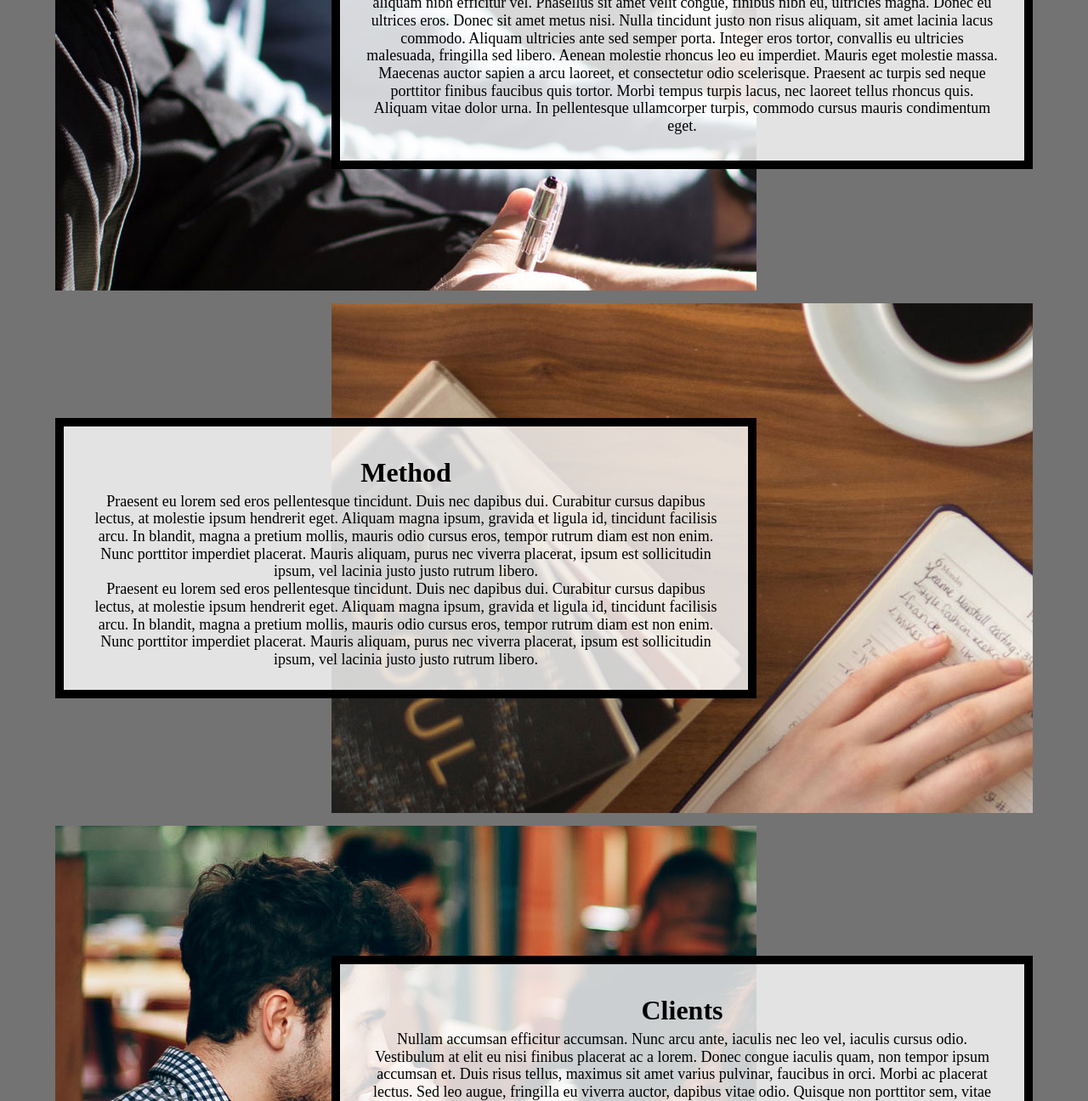
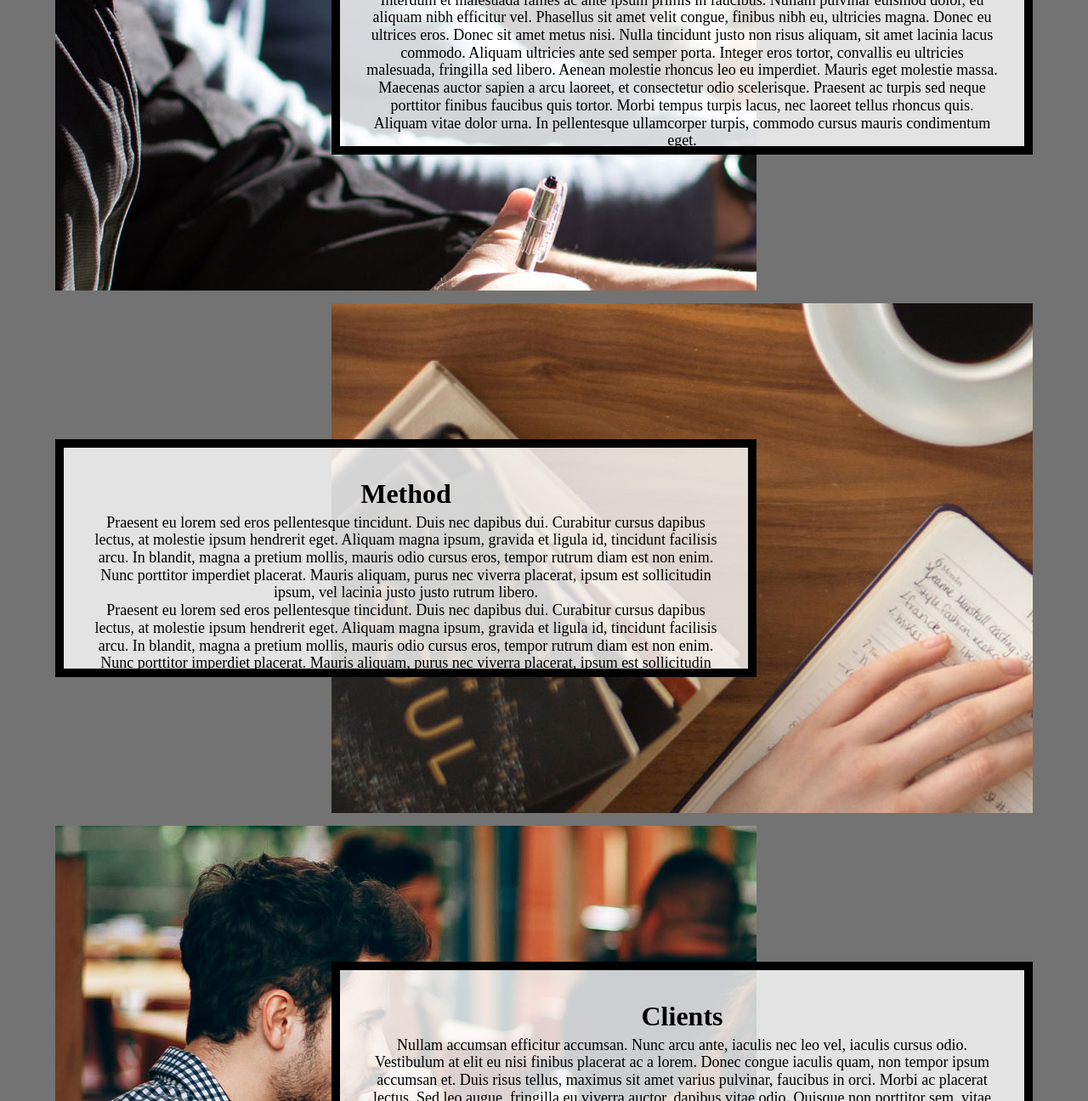
Before and after one commit to bcaballo04/hw3_2024, a plain HTML site: page index.html in a window 1280 px wide. Shown: the part 754-2050 px from the top of the page at 85% size. Drawn offline with Linux system fonts and the light colour scheme.

Commit message:
Add files via upload

```diff
--- a/index.html
+++ b/index.html
@@ -30,7 +30,7 @@
         <img src="images/about.jpg" alt="">
       </div>
 
-      <div class="about text-block">
+      <div class="about text-block" style="height: 200px; overflow-y: auto" tabindex="0">
         <h2>About</h2>
         <p>Interdum et malesuada fames ac ante ipsum primis in faucibus. Nullam pulvinar euismod dolor, eu aliquam nibh efficitur vel. Phasellus sit amet velit congue, finibus nibh eu, ultricies magna. Donec eu ultrices eros. Donec sit amet metus nisi. Nulla tincidunt justo non risus aliquam, sit amet lacinia lacus commodo. Aliquam ultricies ante sed semper porta. Integer eros tortor, convallis eu ultricies malesuada, fringilla sed libero. Aenean molestie rhoncus leo eu imperdiet. Mauris eget molestie massa. Maecenas auctor sapien a arcu laoreet, et consectetur odio scelerisque. Praesent ac turpis sed neque porttitor finibus faucibus quis tortor. Morbi tempus turpis lacus, nec laoreet tellus rhoncus quis. Aliquam vitae dolor urna. In pellentesque ullamcorper turpis, commodo cursus mauris condimentum eget.</p>
       </div>
@@ -39,7 +39,7 @@
         <img src="images/method.jpg" alt="">
       </div>
 
-      <div class="method text-block">
+      <div class="method text-block" style="height: 200px; overflow-y: auto" tabindex="0">
         <h2>Method</h2>
         <p>Praesent eu lorem sed eros pellentesque tincidunt. Duis nec dapibus dui. Curabitur cursus dapibus lectus, at molestie ipsum hendrerit eget. Aliquam magna ipsum, gravida et ligula id, tincidunt facilisis arcu. In blandit, magna a pretium mollis, mauris odio cursus eros, tempor rutrum diam est non enim. Nunc porttitor imperdiet placerat. Mauris aliquam, purus nec viverra placerat, ipsum est sollicitudin ipsum, vel lacinia justo justo rutrum libero.</p>
         <p>Praesent eu lorem sed eros pellentesque tincidunt. Duis nec dapibus dui. Curabitur cursus dapibus lectus, at molestie ipsum hendrerit eget. Aliquam magna ipsum, gravida et ligula id, tincidunt facilisis arcu. In blandit, magna a pretium mollis, mauris odio cursus eros, tempor rutrum diam est non enim. Nunc porttitor imperdiet placerat. Mauris aliquam, purus nec viverra placerat, ipsum est sollicitudin ipsum, vel lacinia justo justo rutrum libero.</p>
@@ -49,7 +49,7 @@
         <img src="images/clients.jpg" alt="">
       </div>
 
-      <div class="clients text-block">
+      <div class="clients text-block" style="height: 200px; overflow-y: auto" tabindex="0">
         <h2>Clients</h2>
         <p>Nullam accumsan efficitur accumsan. Nunc arcu ante, iaculis nec leo vel, iaculis cursus odio. Vestibulum at elit eu nisi finibus placerat ac a lorem. Donec congue iaculis quam, non tempor ipsum accumsan et. Duis risus tellus, maximus sit amet varius pulvinar, faucibus in orci. Morbi ac placerat lectus. Sed leo augue, fringilla eu viverra auctor, dapibus vitae odio. Quisque non porttitor sem, vitae dictum tortor. Maecenas interdum sollicitudin mattis. Pellentesque accumsan elit eget placerat finibus. Phasellus eget elit quis est mattis porta non non metus. Pellentesque lacus dui, tempor ac elit at, convallis ultricies velit. Fusce viverra dui dui, vitae feugiat erat ornare sit amet. Maecenas diam ligula, venenatis id dignissim et, convallis non tellus. Aenean vehicula laoreet vehicula.</p>
       </div>
```
